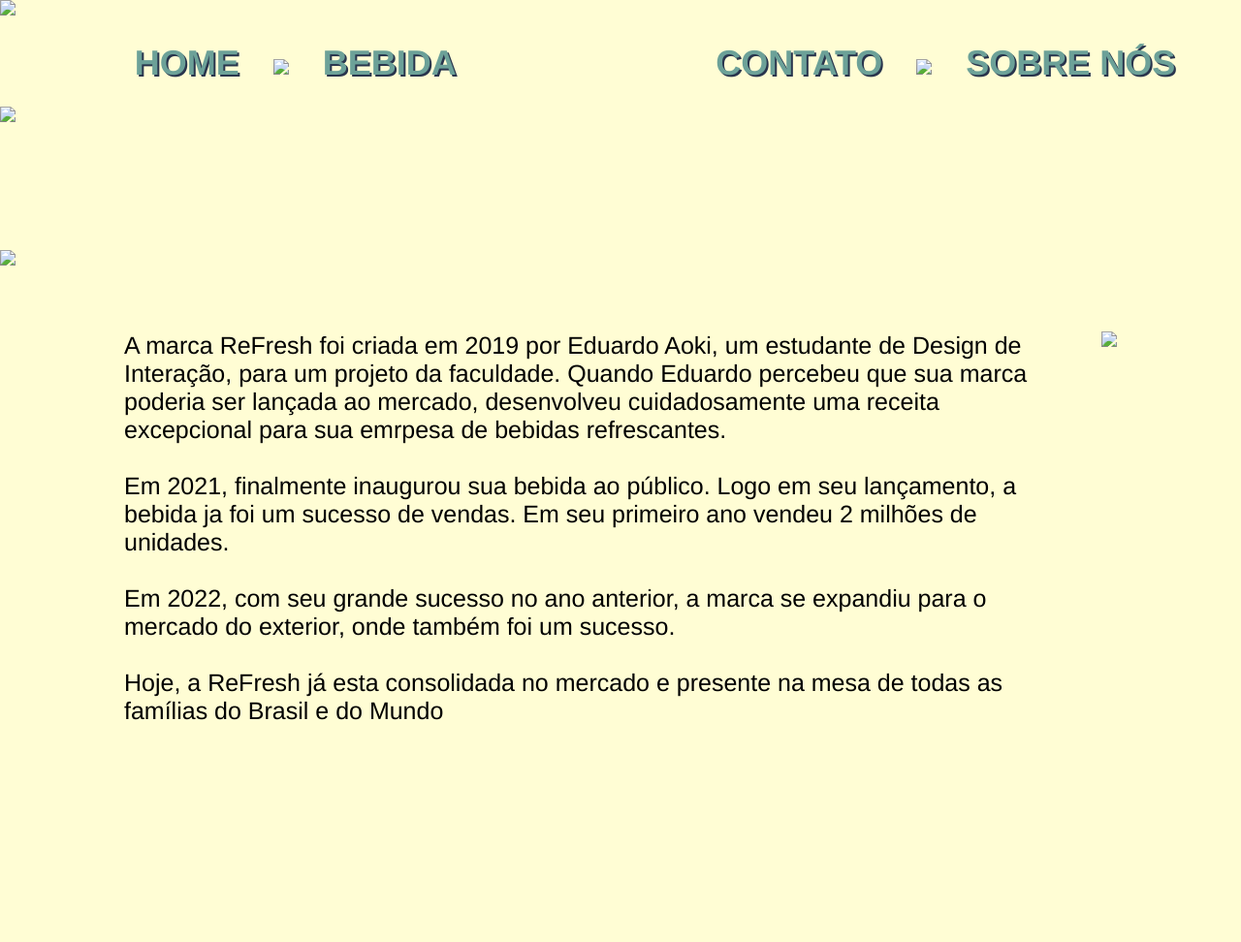
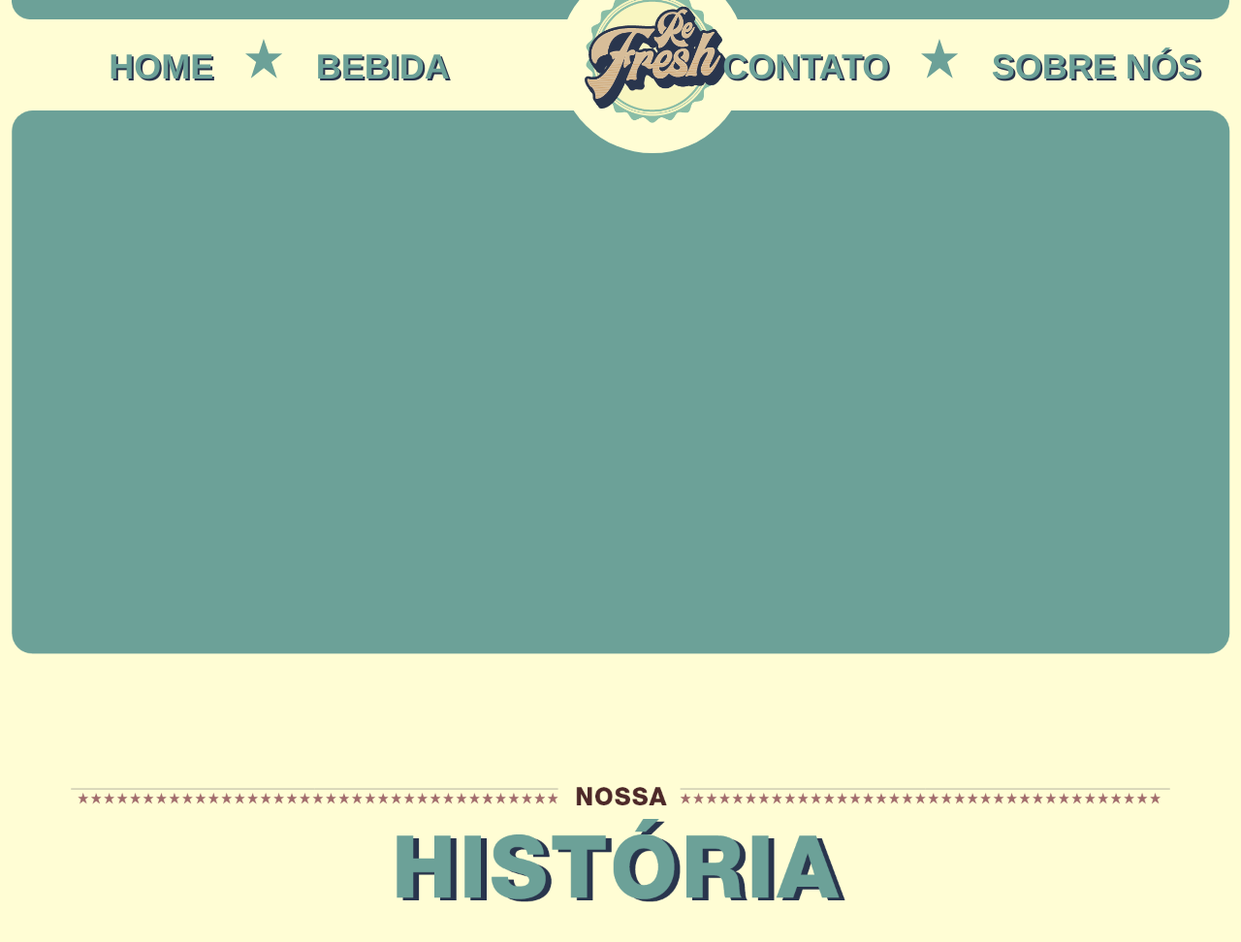
Before and after one commit to missisip/missisip, a plain HTML site: page index.html in a window 1280 px wide. Shown: the top 972 px of the page at 97% size. Before the commit the page ends 800 px from the top, so only its background shows below. Drawn offline with Linux system fonts and the light colour scheme.

Commit message:
Add files via upload

```diff
--- a/index.html
+++ b/index.html
@@ -7,33 +7,33 @@
 </head>
 
 <body>
-	<div ><img id="barraCima" src="Imagens/Barra de cima.png"></div>
+	<div ><img id="barraCima" src="Barra de cima.png"></div>
 	<div id="header">
 
 		<div class="headerEsquerdaDireita">
 		<center>
 		<a href="index.html" class="navbarpad">HOME</a>
-		<img class="estrela"  src="Imagens/Caminho 70.png">
+		<img class="estrela"  src="Caminho 70.png">
 		<a href="bebida.html" class="navbarpad">BEBIDA</a>
 		</center>
 		</div>
 		<div id="logoHeader">
-		<img src="Imagens/Grupo 5.png">
+		<img src="Grupo 5.png">
 		</div>
 		<div class="headerEsquerdaDireita">
 			<center>
 		<a href="contato.html" class="navbarpad">CONTATO</a>
-		<img  class="estrela" src="Imagens/Caminho 70.png">
+		<img  class="estrela" src="Caminho 70.png">
 		<a href="sobrenos.html" class="navbarpad">SOBRE NÓS</a>
 			</center>
 		</div>
 	</div>
 	<div>
-			<img  class="Bg1" src="Imagens/Grupo 13.png">
+			<img  class="Bg1" src="Grupo 13.png">
 	</div>
 
 
-	<img id="nossaHistoria" src="Imagens/Grupo 16.png">
+	<img id="nossaHistoria" src="Grupo 16.png">
 	<div id="historia">
 		<div class="texto">
 			<p>A marca ReFresh foi criada em 2019 por Eduardo Aoki, um estudante de Design de Interação, para um projeto da faculdade. Quando Eduardo percebeu que sua marca poderia ser lançada ao mercado, desenvolveu cuidadosamente uma receita excepcional para sua emrpesa de bebidas refrescantes.</p><br>
@@ -42,7 +42,7 @@
 			<p>Hoje, a ReFresh já esta consolidada no mercado e presente na mesa de todas as famílias do Brasil e do Mundo</p>
 		</div>
 		<div>
-			<img src="Imagens/images.png">
+			<img src="images.png">
 		</div>
 	</div>
 	<div id="barraBaixo">
```
